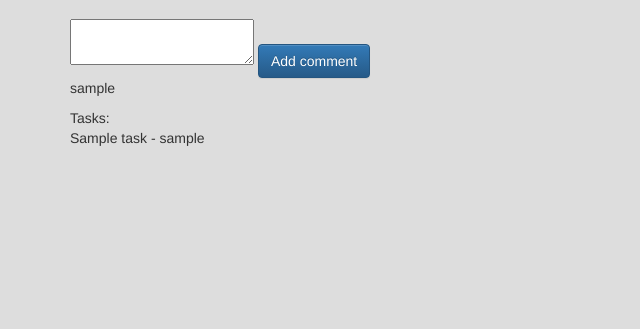
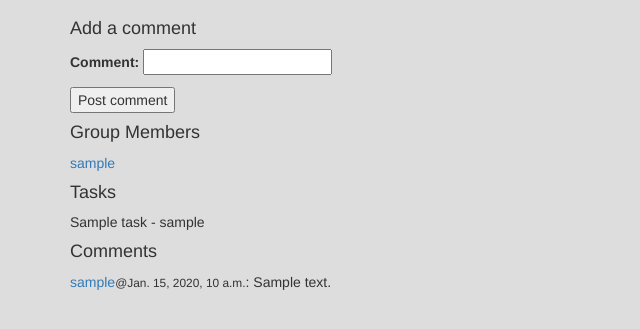
Before and after one commit to RustinAlexandru/prat, a Django app: page /groups/1/ in a window 1280 px wide. Shown: the part 51-380 px from the top of the page, without its empty margins (0-640 px from the left). Run offline with Django 3.2, Linux system fonts and the light colour scheme; a user stored in the database is signed in; tables that the repository leaves empty hold one stand-in row (values such as "Sample post"); style sheets or scripts are compiled from the project's sources; some libraries are stand-ins or nearby versions.

Commit message:
Group Comments done. Renamed form for JoinGroup. Other minor changes.

```diff
--- a/prat/forms.py
+++ b/prat/forms.py
@@ -108,9 +108,9 @@ class CreateGroupForm(ModelForm):
         }
 
 
-class JoinGroup(ModelForm):
+class JoinGroupForm(ModelForm):
     def __init__(self, user, *args, **kwargs):
-        super(JoinGroup, self).__init__(*args, **kwargs)
+        super(JoinGroupForm, self).__init__(*args, **kwargs)
         self.fields['user_group_task'].queryset = Task.objects.filter(
             owner=user)
 
@@ -127,6 +127,10 @@ class JoinGroup(ModelForm):
         }
 
 
+class AddGroupCommentForm(Form):
+    comment = CharField(max_length=500, required=True)
+
+
 class ShowCategoryTopForm(Form):
     category = ChoiceField(
         choices=([(None, '')] + [(cat.pk, cat.name) for cat in Category.objects.all()]),
--- a/prat/models.py
+++ b/prat/models.py
@@ -151,8 +151,7 @@ class UserGroup(models.Model):
     description = models.CharField(max_length=500, default="")
 
     # Relations
-    members = models.ManyToManyField(User,
-                                     through='UserGroupMembership')  # might do a through model
+    members = models.ManyToManyField(User, through='UserGroupMembership')
 
     def __unicode__(self):
         return self.name
--- a/prat/templates/group_details.html
+++ b/prat/templates/group_details.html
@@ -11,21 +11,29 @@
     {% else %}
     {% endif %}
 
-	<textarea id="comment"> </textarea>
-	{#	<a href="{% url 'addComment' %}">#}
-	<button type="button" class="btn btn-primary task-button">
-		Add comment
-	</button>
-	{#	</a>#}
+    {% if user in group_users %}
+        <h4>Add a comment</h4>
+        <p class="error">{{ message }}</p>
+        <form method="post">
+            {% csrf_token %}
+            {{ form.as_p }}
+            <button type="submit">Post comment</button>
+        </form>
+    {% endif %}
 
+    <h4>Group Members</h4>
     {% for user in group_users %}
-		<p> {{ user }}</p>
+        <p><a href="{% url 'viewProfile' user.username %}">{{ user.username }}</a></p>
     {% endfor %}
 
-	Tasks:
-
+    <h4>Tasks</h4>
     {% for task in group_tasks %}
         <p> {{ task }} </p>
     {% endfor %}
 
+    <h4>Comments</h4>
+    {% for comment in comments %}
+        <p><a href="{% url 'viewProfile' comment.user.username %}">{{ comment.user.username }}</a><small>@{{ comment.date_added }}</small>: {{ comment.text }}</p>
+    {% endfor %}
+
 {% endblock %}
--- a/prat/views.py
+++ b/prat/views.py
@@ -12,11 +12,12 @@ from django.shortcuts import redirect, render
 # Prat Models
 from django.contrib.auth.models import User
 from prat.models import (UserProfile, Task, Category, UserTaskActivity,
-    UserGroup, UserGroupMembership, Ong, Theme, UserThemes)
+    UserGroup, UserGroupMembership, Ong, Theme, UserThemes, UserGroupComment)
 
 # Prat Forms
 from prat.forms import (EditProfileForm, UserRegisterForm, CreateTaskForm,
-    EditTaskForm, CreateGroupForm, JoinGroup, ShowCategoryTopForm)
+    EditTaskForm, CreateGroupForm, JoinGroupForm, ShowCategoryTopForm,
+    AddGroupCommentForm)
 
 
 def index(request):
@@ -310,8 +311,7 @@ def create_group(request):
             if form.cleaned_data['description']:
                 description = form.cleaned_data['description']
 
-            UserGroup.objects.create(name=name, description=description
-                                     )
+            UserGroup.objects.create(name=name, description=description)
         else:
             context = {'form': form}
             return render(request, 'create_group.html', context)
@@ -327,13 +327,35 @@ def group_details(request, pk):
         group_membership = UserGroupMembership.objects.filter(user=user).filter(
             group=group).first()
         group_tasks.append(group_membership.user_group_task)
-
+    comments = UserGroupComment.objects.filter(group=group)
     context = {
         'group_users': group_users,
         'group_tasks': group_tasks,
-        'group_pk': group.pk
+        'group_pk': group.pk,
+        'comments': comments
     }
-    return render(request, 'group_details.html', context)
+
+    if request.method == 'GET':
+        if user in group_users:
+            form = AddGroupCommentForm()
+            context['form'] = form
+        return render(request, 'group_details.html', context)
+    elif request.method == 'POST' and user in group_users:
+        form = AddGroupCommentForm(request.POST)
+        user = request.user
+        if form.is_valid():
+            if form.cleaned_data['comment']:
+                comment = form.cleaned_data['comment']
+            UserGroupComment.objects.create(user=user, group=group, text=comment)
+
+            #re-fetch comments after creating a new one
+            comments = UserGroupComment.objects.filter(group=group)
+            context['comments'] = comments
+
+            context['form'] = AddGroupCommentForm()
+        else:
+            context['form'] = form
+        return render(request, 'group_details.html', context)
 
 @login_required
 def join_group(request, pk):
@@ -345,7 +367,7 @@ def join_group(request, pk):
         return redirect(reverse('groupDetails', kwargs={'pk': pk}))
 
     if request.method == 'GET':
-        form = JoinGroup(request.user)
+        form = JoinGroupForm(request.user)
         context = {
             'form': form,
         }
@@ -353,7 +375,7 @@ def join_group(request, pk):
     elif request.method == 'POST':
         # if request.session.get('join', False):
         #     return HttpResponse("You've already joined this group!")
-        form = JoinGroup(request.user, request.POST)
+        form = JoinGroupForm(request.user, request.POST)
         user = request.user
         group = UserGroup.objects.get(pk=pk)
         if form.is_valid():
```
Also changed, not shown: prat/templates/tops.html (+5 -5 lines). Lines whose indentation alone changed are shown as unchanged.
